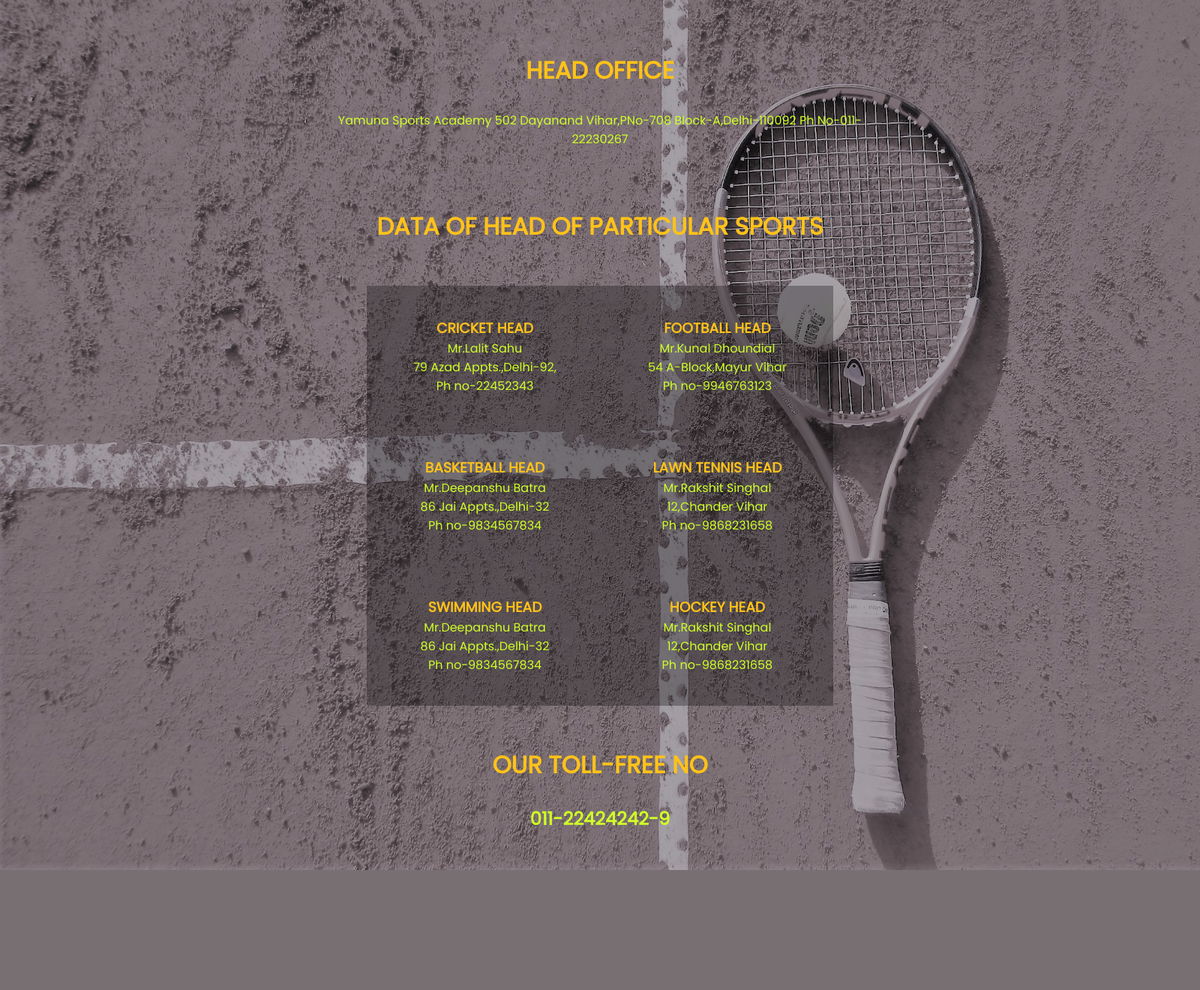
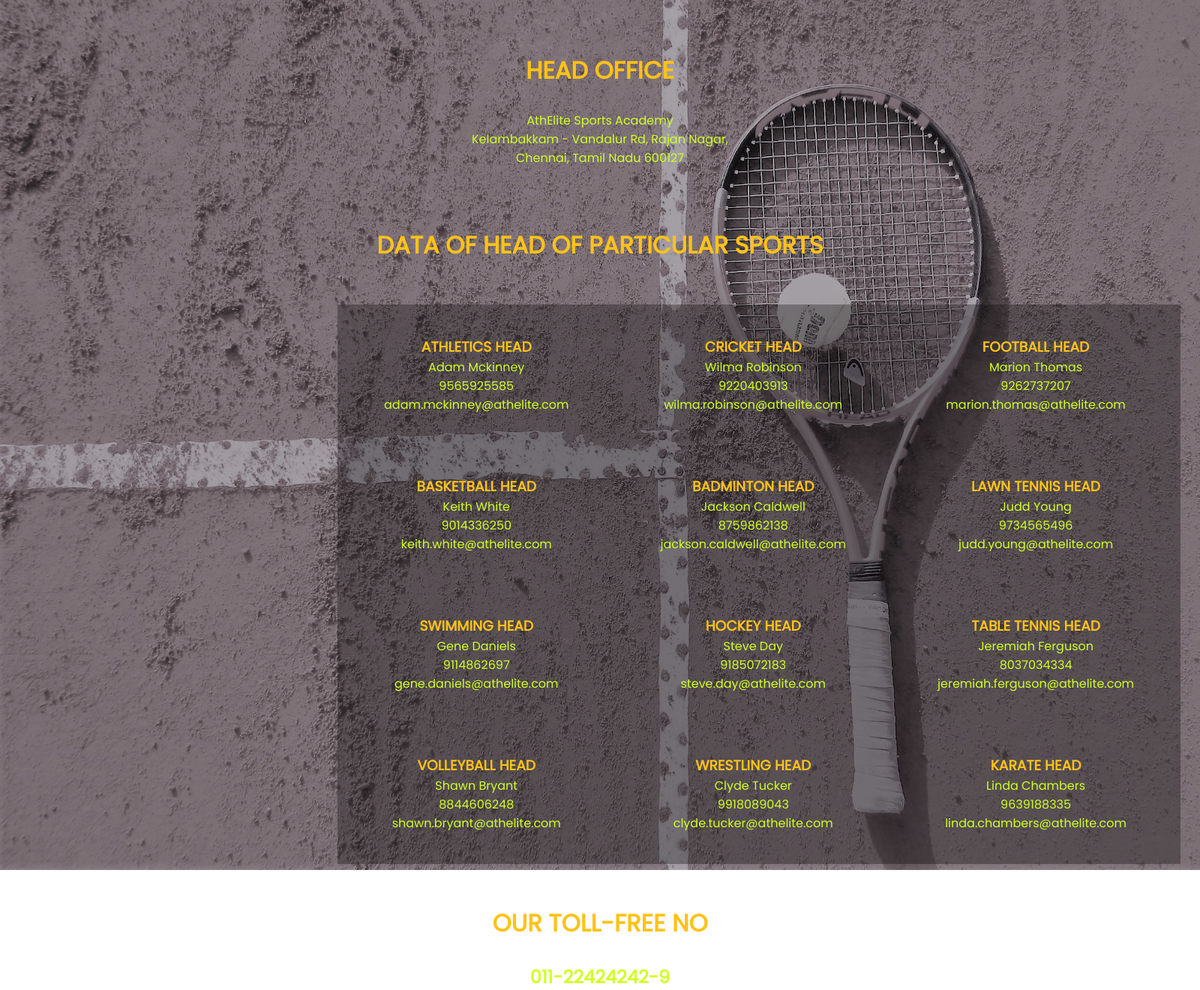
Before and after one commit to samankgupta/AthElite, a PHP site: page /contactus.html in a window 1600 px wide. Shown: the part 80-1400 px from the top of the page at 75% size. Before the commit the page ends 1240 px from the top, so only its background shows below. Run offline with PHP 8.4, Linux system fonts and the light colour scheme.

Commit message:
employee

```diff
--- a/contactus.html
+++ b/contactus.html
@@ -3,7 +3,7 @@
 <head>
 	<title>AthElite | Contact Us</title>
 	<link href="https://fonts.googleapis.com/css2?family=Poppins&display=swap" rel="stylesheet">
-	<link rel="stylesheet" type="text/css" href="style.css">
+	<link rel="stylesheet" type="text/css" href="style.css?v=<?php echo time(); ?>">
 	<link href="https://unpkg.com/aos@2.3.1/dist/aos.css" rel="stylesheet">
 </head>
 <body>
@@ -21,53 +21,91 @@
 	</nav>
 <div class="contact">
 	<h1>HEAD OFFICE</h1>
-    <p> Yamuna Sports Academy
-    	502 Dayanand Vihar,PNo-708
-        Block-A,Delhi-110092
-        Ph No-011-22230267</p>
+    <p> AthElite Sports Academy</p>
+    <p>Kelambakkam - Vandalur Rd, Rajan Nagar,</p>
+    <p> Chennai, Tamil Nadu 600127</p>
         <br><br>
     <h1> DATA OF HEAD OF PARTICULAR SPORTS</h1><br>
 	<table class="contactdetails">
         <tr>
+        	<td>
+				<h3>ATHLETICS HEAD</h3>
+				<p id="contacttrainer">Adam Mckinney</p>
+				<p>9565925585</p>
+				<p>adam.mckinney@athelite.com</p>
+
+			</td>
 			<td>
 				<h3>CRICKET HEAD</h3>
-				<p>Mr.Lalit Sahu </p>
-				<p>79 Azad Appts.,Delhi-92,</p>
-				<p>Ph no-22452343 </p>
+				<p id="contacttrainer">Wilma Robinson </p>
+				<p>9220403913</p>
+				<p>wilma.robinson@athelite.com</p>
 			</td>
 			<td>
 				<h3>FOOTBALL HEAD</h3>
-				<p>Mr.Kunal Dhoundial</p>
-				<p>54 A-Block,Mayur Vihar</p>
-				<p>Ph no-9946763123</p>
+				<p id="contacttrainer">Marion Thomas</p>
+				<p>9262737207</p>
+				<p>marion.thomas@athelite.com</p>
 			</td>
 		</tr>
 		<tr>
 			<td>
 				<h3>BASKETBALL HEAD</h3>
-				<p>Mr.Deepanshu Batra </p>
-				<p>86 Jai Appts.,Delhi-32 </p>
-				<p> Ph no-9834567834</p>
+				<p id="contacttrainer">Keith White</p>
+				<p>9014336250</p>
+				<p>keith.white@athelite.com</p>
+			</td>
+			<td>
+				<h3>BADMINTON HEAD</h3>
+				<p id="contacttrainer">Jackson Caldwell</p>
+				<p>8759862138</p>
+				<p>jackson.caldwell@athelite.com</p>
 			</td>
 			<td>
 				<h3>LAWN TENNIS HEAD</h3>
-				<p>Mr.Rakshit Singhal</p>
-				<p>12,Chander Vihar </p>
-				<p> Ph no-9868231658</p>
+				<p id="contacttrainer">Judd Young</p>
+				<p>9734565496</p>
+				<p>judd.young@athelite.com</p>
 			</td>
 		</tr>
 		<tr>
 			<td>
 				<h3>SWIMMING HEAD</h3>
-				<p>Mr.Deepanshu Batra </p>
-				<p>86 Jai Appts.,Delhi-32 </p>
-				<p> Ph no-9834567834</p>
+				<p id="contacttrainer">Gene Daniels</p>
+				<p>9114862697</p>
+				<p>gene.daniels@athelite.com</p>
 			</td>
 			<td>
 				<h3>HOCKEY HEAD</h3>
-				<p>Mr.Rakshit Singhal</p>
-				<p>12,Chander Vihar </p>
-				<p> Ph no-9868231658</p>
+				<p id="contacttrainer">Steve Day</p>
+				<p>9185072183</p>
+				<p>steve.day@athelite.com</p>
+			</td>
+			<td>
+				<h3>TABLE TENNIS HEAD</h3>
+				<p id="contacttrainer">Jeremiah Ferguson</p>
+				<p>8037034334</p>
+				<p>jeremiah.ferguson@athelite.com</p>
+			</td>
+		</tr>
+		<tr>
+			<td>
+				<h3>VOLLEYBALL HEAD</h3>
+				<p id="contacttrainer">Shawn Bryant</p>
+				<p>8844606248</p>
+				<p>shawn.bryant@athelite.com</p>
+			</td>
+			<td>
+				<h3>WRESTLING HEAD</h3>
+				<p id="contacttrainer">Clyde Tucker</p>
+				<p>9918089043</p>
+				<p>clyde.tucker@athelite.com</p>
+			</td>
+			<td>
+				<h3>KARATE HEAD</h3>
+				<p id="contacttrainer">Linda Chambers</p>
+				<p>9639188335</p>
+				<p>linda.chambers@athelite.com</p>
 			</td>
 		</tr>
         </table>
--- a/sql.txt
+++ b/sql.txt
@@ -4,3 +4,5 @@ CREATE TABLE `db`.`sports` ( `username` VARCHAR(20) NOT NULL , `sport` VARCHAR(2
 CREATE TABLE `db`.`games` ( `game` VARCHAR(20) NOT NULL , `slot1` VARCHAR(30) NOT NULL , `slot2` VARCHAR(30) NOT NULL , `slot3` VARCHAR(30) NOT NULL , PRIMARY KEY (`game`)) ENGINE = InnoDB;
 ALTER TABLE `sports` ADD FOREIGN KEY (`username`) REFERENCES `member`(`username`) ON DELETE RESTRICT ON UPDATE RESTRICT;
 ALTER TABLE `sports` ADD FOREIGN KEY (`sport`) REFERENCES `games`(`game`) ON DELETE RESTRICT ON UPDATE RESTRICT;
+CREATE TABLE `db`.`employee` ( `id` INT(2) NOT NULL AUTO_INCREMENT , `name` VARCHAR(20) NOT NULL , `mobile_no` BIGINT(10) NOT NULL , `email_id` VARCHAR(30) NOT NULL , `sport` VARCHAR(20) NOT NULL , PRIMARY KEY (`id`)) ENGINE = InnoDB;
+ALTER TABLE `employee` ADD FOREIGN KEY (`sport`) REFERENCES `games`(`game`) ON DELETE RESTRICT ON UPDATE RESTRICT;
```
Also changed, not shown: display.php (+3 -4 lines).
